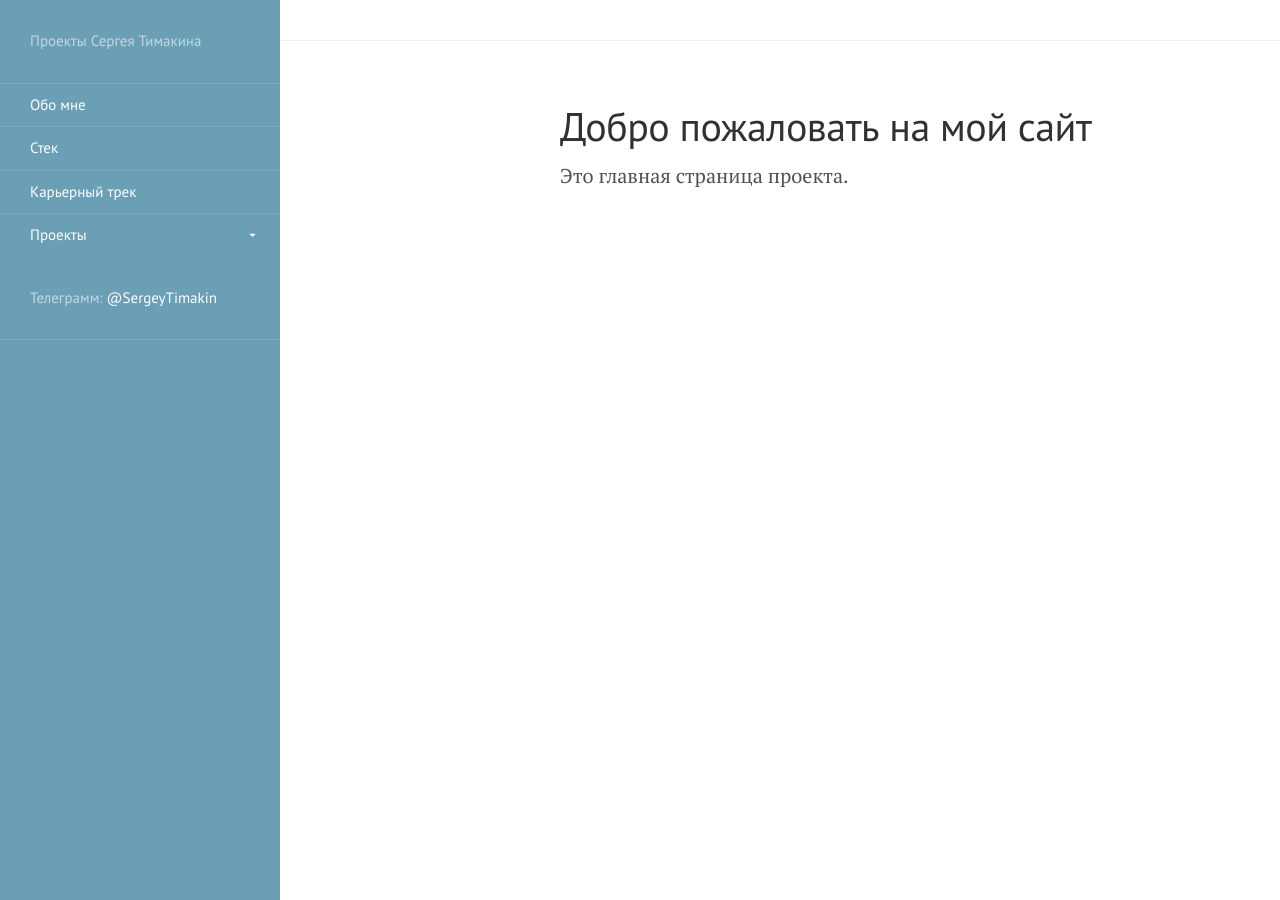
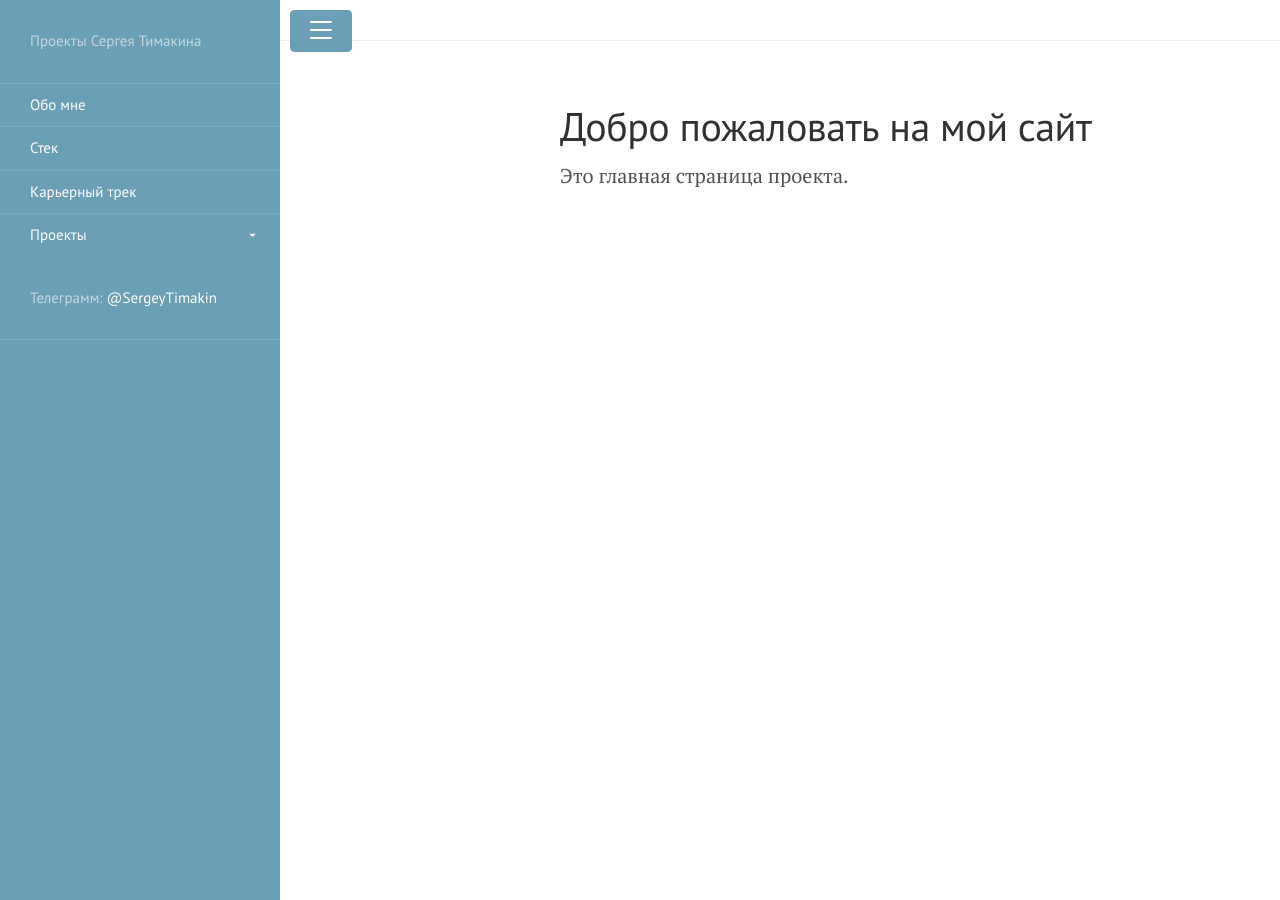
Before and after one commit to Mikrobic/lanyon, a Jekyll site: the page built from pages/index.md, in a window 1280 px wide. Built offline with Jekyll 4.4.1, drawn with Linux system fonts in a browser that asks for light colours.

```diff
--- a/_includes/sidebar.html
+++ b/_includes/sidebar.html
@@ -30,31 +30,11 @@
     .sidebar-nav-group.active .toggle-icon {
       transform: rotate(180deg);
     }
-    /* Стили для кнопки гамбургера */
     .sidebar-toggle {
       position: fixed;
       top: 0.5rem;
       left: 0.5rem;
-      width: 2rem;
-      height: 2rem;
-      padding: 0.5rem;
-      cursor: pointer;
       z-index: 100;
-      background-color: #f5f5f5;
-      border-radius: 0.25rem;
-    }
-    .sidebar-toggle:before {
-      content: '';
-      display: block;
-      width: 100%;
-      height: 0.25rem;
-      background: #505050;
-      box-shadow: 0 0.5rem 0 0 #505050, 0 1rem 0 0 #505050;
-    }
-    @media (min-width: 48em) {
-      .sidebar-toggle {
-        display: none;
-      }
     }
   </style>
 </head>
@@ -134,7 +114,7 @@
 
     // Закрытие при клике вне сайдбара
     document.addEventListener('click', function(e) {
-      if (!sidebar.contains(e.target)) {
+      if (!sidebar.contains(e.target) {
         if (sidebarCheckbox.checked && e.target !== sidebarToggle) {
           toggleSidebar();
         }
```
